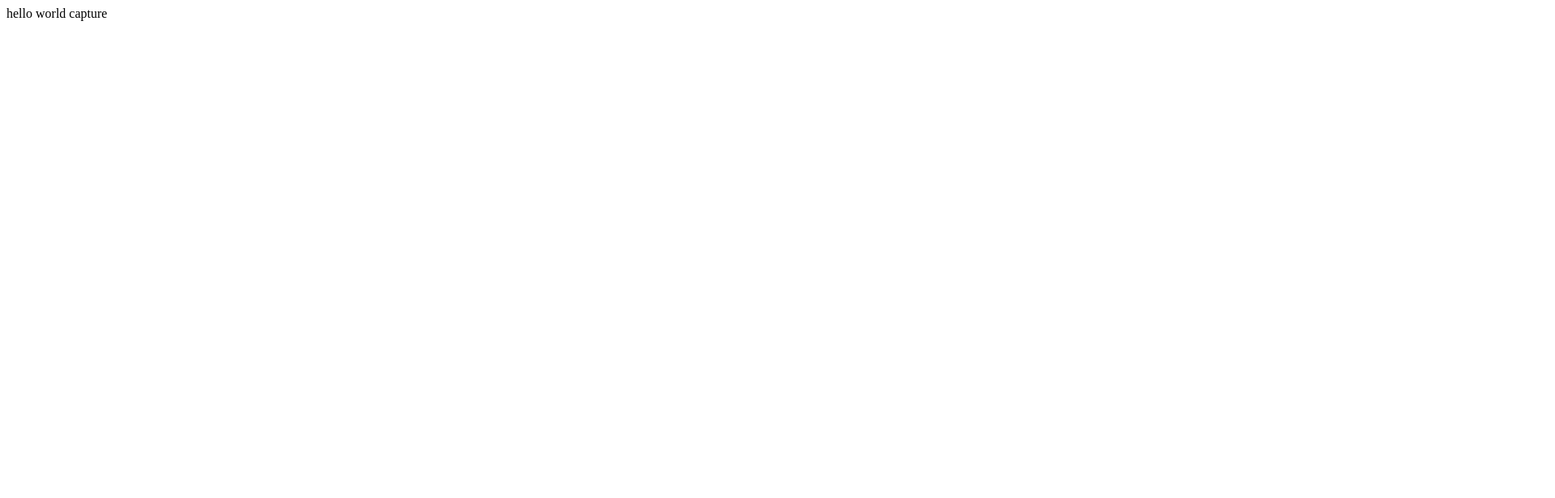
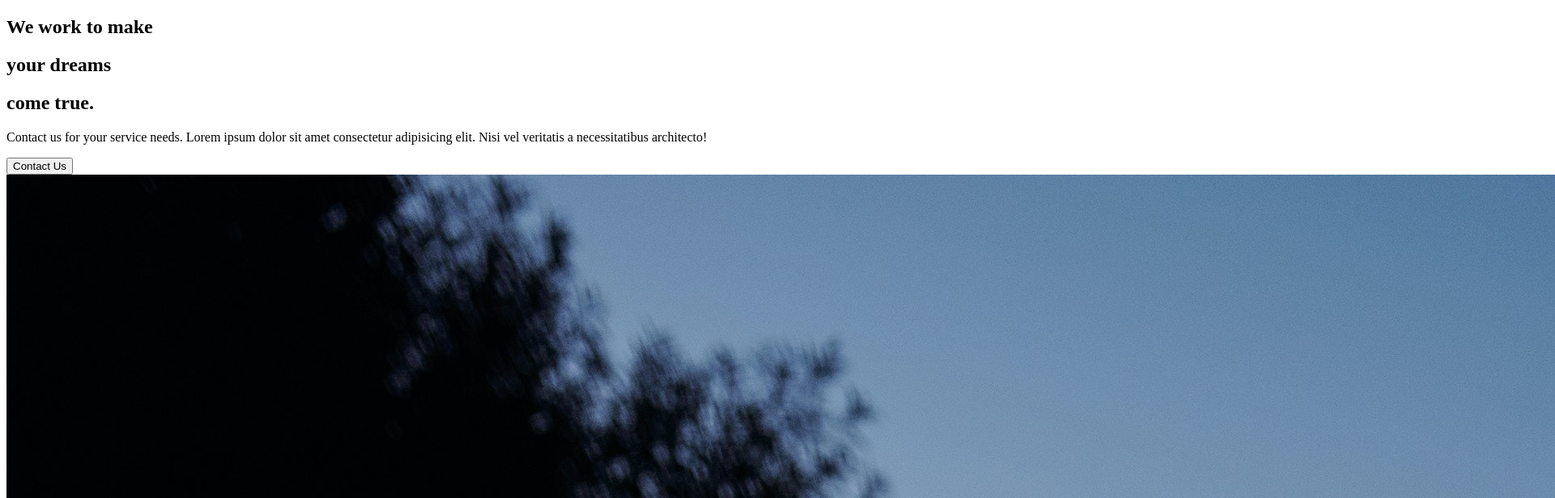
Before and after one commit to judeclark19/capture, a React (Create React App) app: page / in a window 1280 px wide. Shown: the top 616 px of the page at 81% size, 1920 px wide, since content can reach past the window. Built offline with nearby package versions, Linux system fonts and the light colour scheme.

Commit message:
built AboutUs component

```diff
--- a/src/App.js
+++ b/src/App.js
@@ -1,5 +1,11 @@
+import AboutUs from "./components/AboutUs";
+
 function App() {
-  return <div className="App">hello world capture</div>;
+  return (
+    <div className="App">
+      <AboutUs />
+    </div>
+  );
 }
 
 export default App;
--- /dev/null
+++ b/src/components/AboutUs.jsx
@@ -0,0 +1,35 @@
+import React from "react";
+import outdoorDinner from "../img/outdoorDinner.jpg";
+
+function AboutUs() {
+  return (
+    <div>
+      <div className="description">
+        <div className="title">
+          <div className="hide">
+            <h2>We work to make</h2>
+          </div>
+          <div className="hide">
+            <h2>
+              your <span>dreams</span>
+            </h2>
+          </div>
+          <div className="hide">
+            <h2>come true.</h2>
+          </div>
+        </div>
+        <p>
+          Contact us for your service needs. Lorem ipsum dolor sit amet
+          consectetur adipisicing elit. Nisi vel veritatis a necessitatibus
+          architecto!
+        </p>
+        <button>Contact Us</button>
+        <div className="image">
+          <img src={outdoorDinner} alt="my first image" />
+        </div>
+      </div>
+    </div>
+  );
+}
+
+export default AboutUs;
```
Also changed, not shown: src/img/outdoorDinner.jpg (added).
